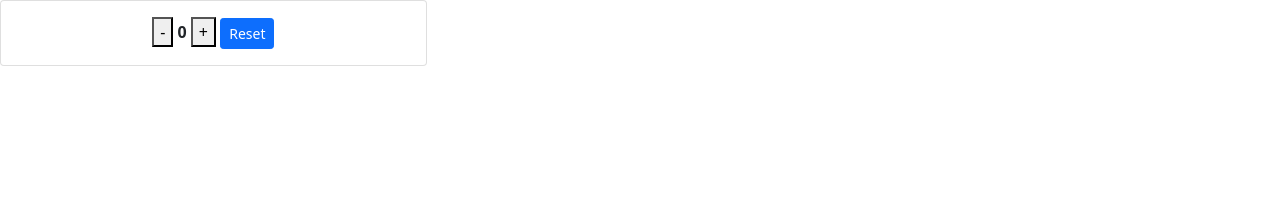
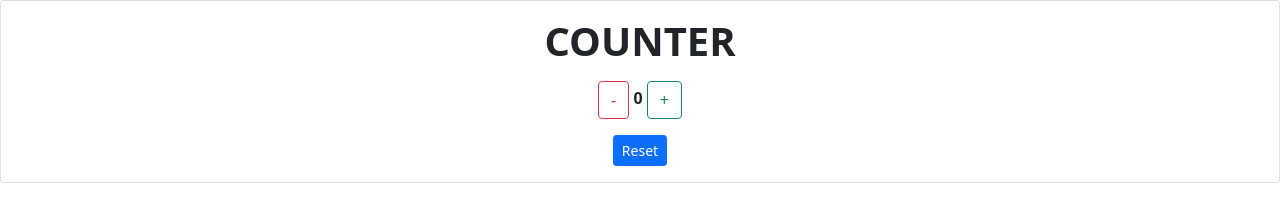
Before and after one commit to ajeeshm2001/counter, a plain HTML site: page index.html in a window 1280 px wide. Drawn offline with nearby package versions, Linux system fonts and the light colour scheme; some packages are replaced by stand-ins of ours; a script that the page names is missing.

Commit message:
bootstrap

```diff
--- a/index.html
+++ b/index.html
@@ -7,18 +7,23 @@
     <meta name="viewport" content="width=device-width, initial-scale=1.0">
     <link href="https://cdn.jsdelivr.net/npm/bootstrap@5.0.2/dist/css/bootstrap.min.css" rel="stylesheet"
         integrity="sha384-EVSTQN3/azprG1Anm3QDgpJLIm9Nao0Yz1ztcQTwFspd3yD65VohhpuuCOmLASjC" crossorigin="anonymous">
-    <title>Document</title>
+    <title>Counter</title>
 </head>
 
 <body>
+    <div class="">
+        <div class="card text-center">
+            <div class="card-body ">
+                <h1 class="mb-3"><span><b>COUNTER</b></span> </h1>
+                <button onclick="action('-')" class="btn btn-outline-danger">-</button>  <span ><b id="digit">0</b> </span>  <button class="btn btn-outline-success"onclick="action('+')" class="">+</button>
+            </div>
+            <div class="mb-3">
+                <button type="button" class="btn btn-primary btn-sm" onclick="reset()">Reset</button>
 
-    <div class="col-md-4 card text-center align-items-center " tyle="width: 18rem;">
-        <div class="card-body">
-            <button onclick="plus('-')" id="minus">-</button>  <span ><b id="digit">0</b> </span>  <button id="plus"
-                onclick="plus('+')" class="">+</button> <span><button type="button" class="btn btn-primary btn-sm" onclick="reset()">Reset</button></span>
-
+            </div>
         </div>
     </div>
+
 
 
     <div>
--- a/script.js
+++ b/script.js
@@ -1,31 +1,25 @@
-function plus(operator){
-    if(operator=='+'){
-
-    let digit = document.getElementById('digit').innerHTML
-    document.getElementById('plus').style.background='green'
+function action(operator) {
+  if (operator == "+") {
+    let digit = document.getElementById("digit").innerHTML;
     digit++;
-    console.log(digit)
-    document.getElementById('digit').innerHTML=digit;
-    }else{
-        let digit = document.getElementById('digit').innerHTML
-        if(digit==0){
-            Swal.fire({
-icon: 'error',
-title: 'Oops...',
-text: 'You Cannot Enter Below 0',
-})
-        }else{
-            document.getElementById('minus').style.background='red'
-
-            digit--;
-    console.log(digit)
-    document.getElementById('digit').innerHTML=digit;
-        }
-
+    console.log(digit);
+    document.getElementById("digit").innerHTML = digit;
+  } else {
+    let digit = document.getElementById("digit").innerHTML;
+    if (digit == 0) {
+      Swal.fire({
+        icon: "error",
+        title: "Oops...",
+        text: "You Cannot Enter Below 0",
+      });
+    } else {
+      digit--;
+      console.log(digit);
+      document.getElementById("digit").innerHTML = digit;
     }
-
+  }
 }
 
-function reset(){
-    document.getElementById('digit').innerHTML=parseInt(0)
+function reset() {
+  document.getElementById("digit").innerHTML = parseInt(0);
 }
```
